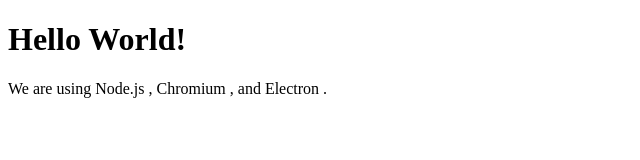
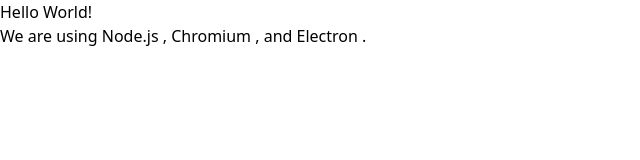
Before and after one commit to TSterenborg/electron-code-editor, an Electron app: page src/frontend/index.html in a window 1200 px wide. Shown: the whole page, without its empty margins (0-640 px from the left). Drawn offline with nearby package versions, Linux system fonts and the light colour scheme; files that its build step writes are made by us from their sources.

Commit message:
build: tailwindcss

```diff
--- a/src/frontend/index.html
+++ b/src/frontend/index.html
@@ -4,6 +4,9 @@
     <meta charset="UTF-8">
     <title>Hello World!</title>
     <meta http-equiv="Content-Security-Policy" content="script-src 'self' 'unsafe-inline';"/>
+
+    <!-- Styles -->
+    <link rel="stylesheet" href="./styles/output.css">
 </head>
 <body>
     <h1>Hello World!</h1>
--- /dev/null
+++ b/src/frontend/styles/input.css
@@ -0,0 +1,3 @@
+@tailwind base;
+@tailwind components;
+@tailwind utilities;
--- /dev/null
+++ b/tailwind.config.js
@@ -0,0 +1,7 @@
+module.exports = {
+	content: ["./src/**/*.{html,js}"],
+	theme: {
+		extend: {},
+	},
+	plugins: [],
+}
```
Also changed, not shown: package.json (+7 -1 lines), 2 other files.
